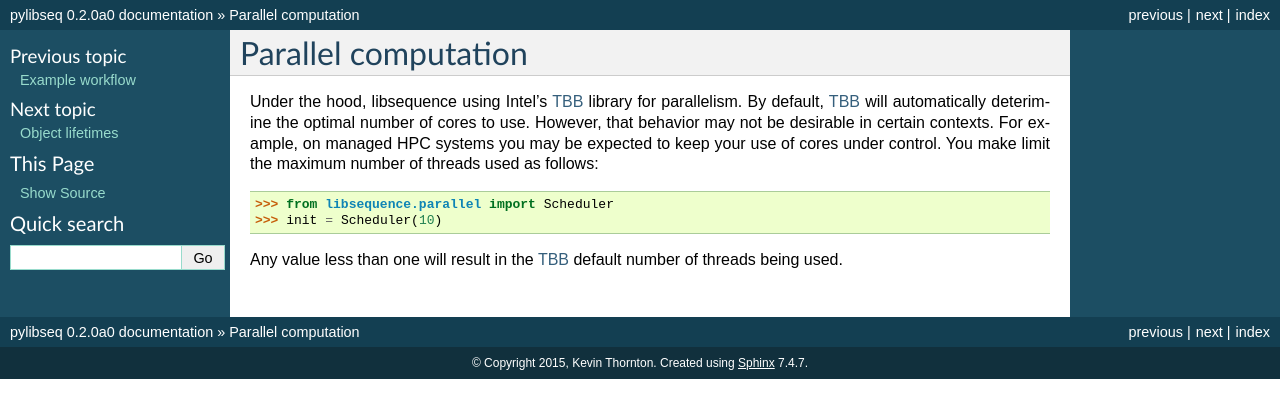
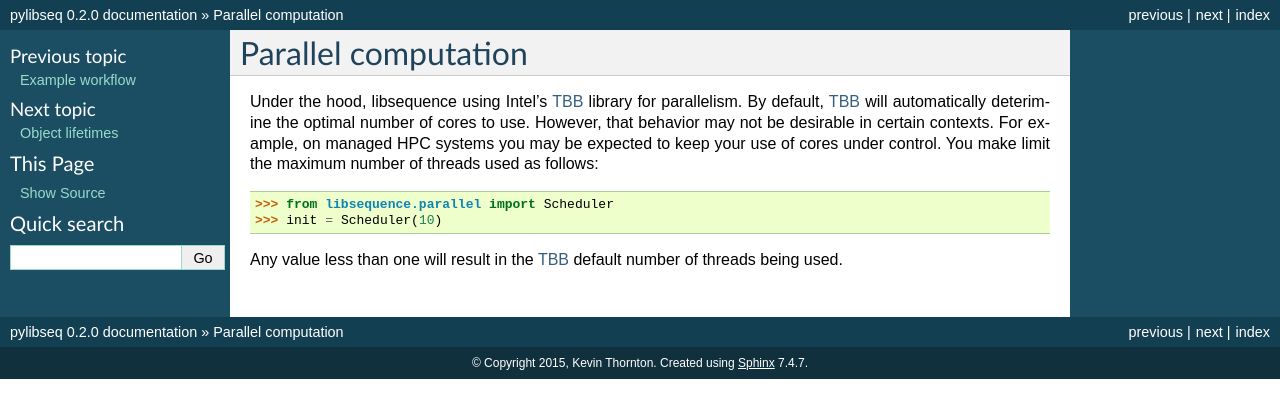
Before and after one commit to molpopgen/pylibseq, a Sphinx documentation site: the page built from doc/pages/parallel.rst, in a window 1280 px wide. Shown: the top 418 px of the page. Built offline with Sphinx 7.4.7, drawn with Linux system fonts in a browser that asks for light colours.

Commit message:
updates to get 0.2.0 in place

```diff
--- a/doc/conf.py
+++ b/doc/conf.py
@@ -72,9 +72,9 @@ author = u'Kevin Thornton'
 # built documents.
 #
 # The short X.Y version.
-version = '0.2.0a0'
+version = '0.2.0'
 # The full version, including alpha/beta/rc tags.
-release = '0.2.0a0'
+release = '0.2.0'
 
 # The language for content autogenerated by Sphinx. Refer to documentation
 # for a list of supported languages.
--- a/libsequence/__init__.py
+++ b/libsequence/__init__.py
@@ -1 +1 @@
-__version__='0.2.0a0'
+__version__='0.2.0'
--- a/setup.py
+++ b/setup.py
@@ -18,7 +18,7 @@ except subprocess.CalledProcessError as error:
 if libseq_version.stdout.decode('utf8').rstrip() < "1.9.2":
     raise ValueError("libsequence >= " + '1.9.2' + "required")
 
-__version__ = '0.2.0a0'
+__version__ = '0.2.0'
 
 # clang/llvm is default for OS X builds.
 # can over-ride darwin-specific options
```
Also changed, not shown: README.rst (+10 -0 lines), 2 other files.
